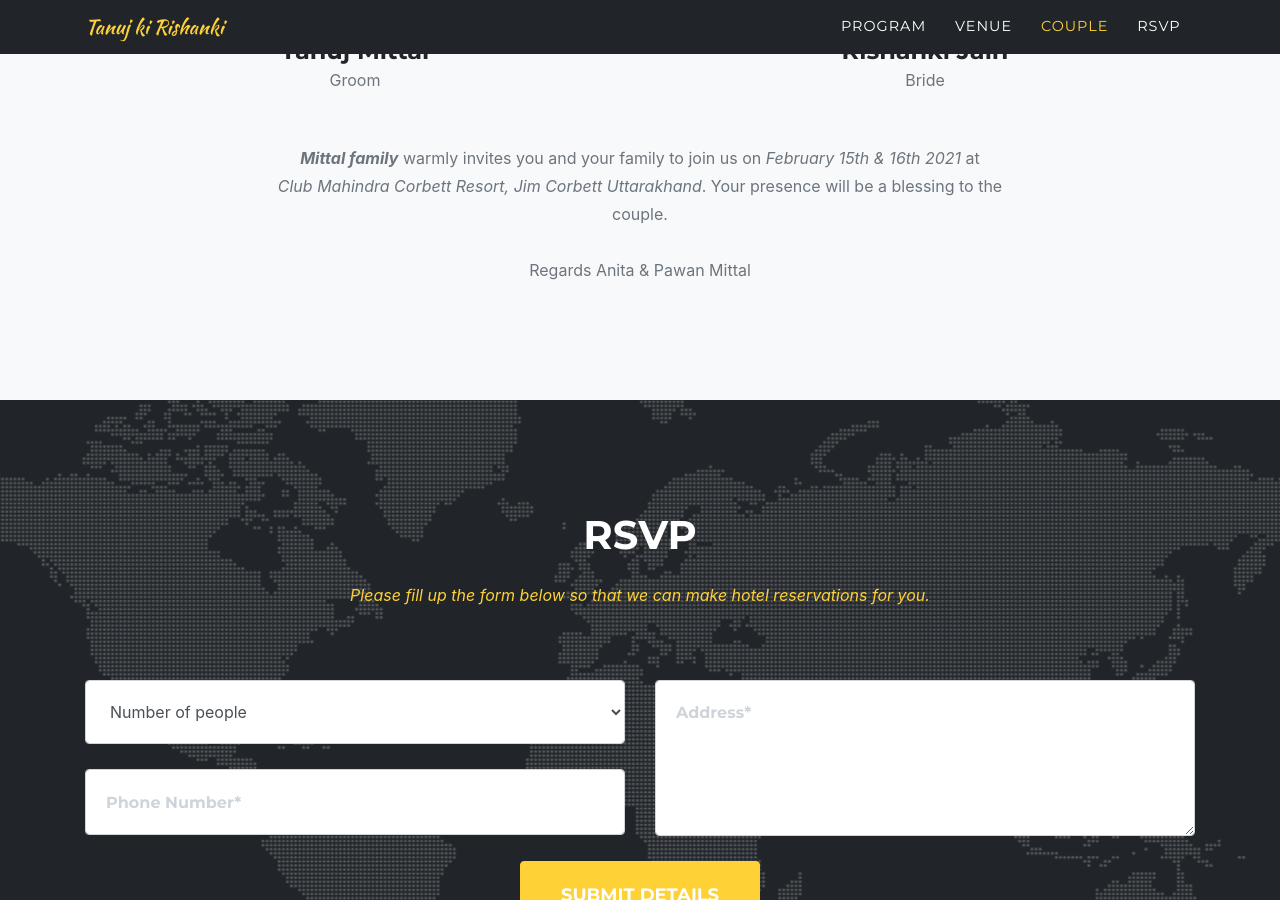
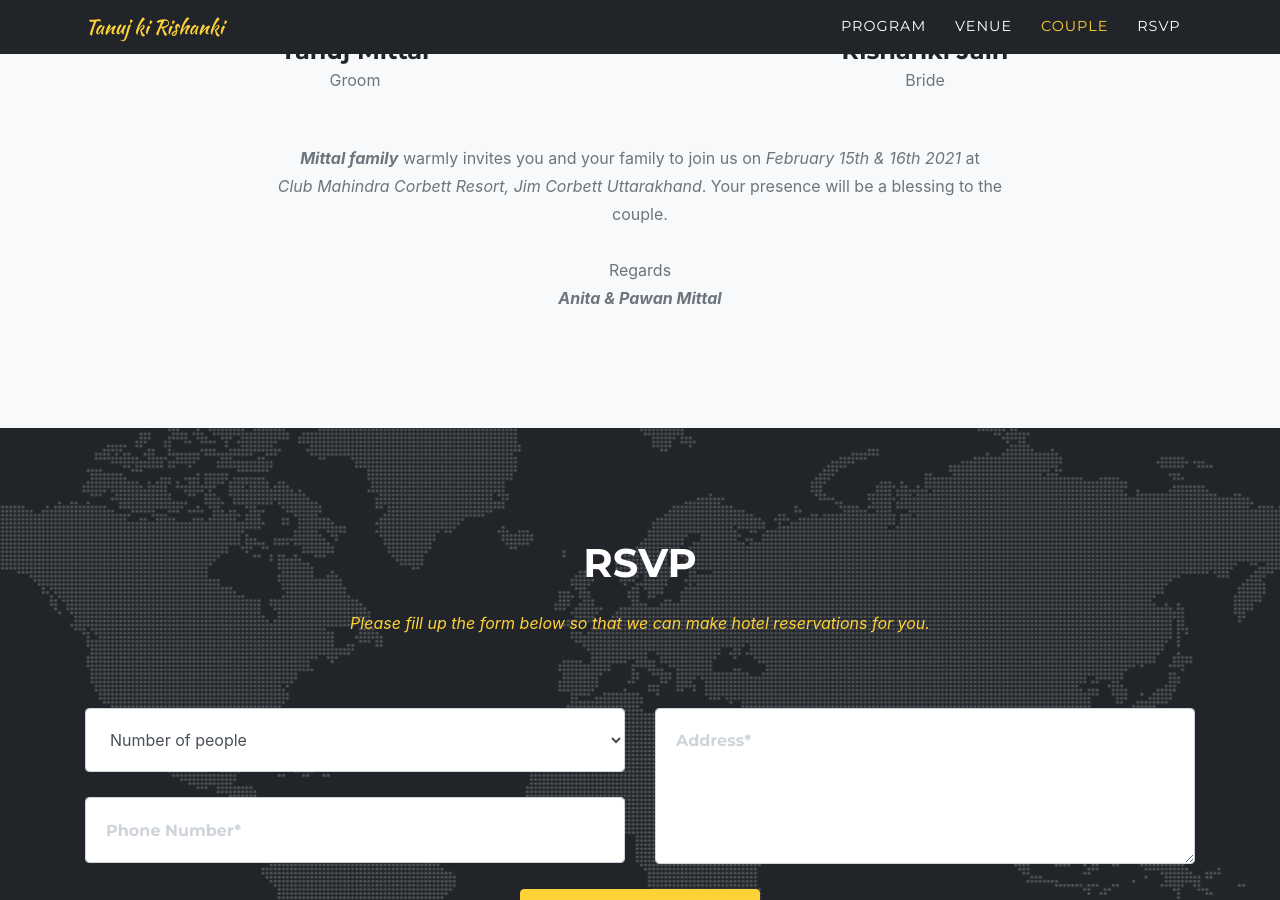
Before and after one commit to gitanuj/wedding-site, a Jekyll site: the page built from index.md, in a window 1280 px wide and 900 px high, scrolled down 4939 px. Built offline with Jekyll 4.4.1, drawn with Linux system fonts in a browser that asks for light colours; some web fonts are replaced.

Commit message:
Update text

```diff
--- a/_data/sitetext.yml
+++ b/_data/sitetext.yml
@@ -40,7 +40,7 @@ venue:
 
 team:
     title: "Meet the couple"
-    subtext: "***Mittal family*** warmly invites you and your family to join us on *February 15th & 16th 2021* at *Club&nbsp;Mahindra&nbsp;Corbett&nbsp;Resort, Jim&nbsp;Corbett&nbsp;Uttarakhand*. Your presence will be a blessing to the couple.<br/><br/>Regards Anita & Pawan Mittal"
+    subtext: "***Mittal family*** warmly invites you and your family to join us on *February 15th & 16th 2021* at *Club&nbsp;Mahindra&nbsp;Corbett&nbsp;Resort, Jim&nbsp;Corbett&nbsp;Uttarakhand*. Your presence will be a blessing to the couple.<br/><br/>Regards<br/>***Anita & Pawan Mittal***"
     section: team
     people:
       - name: "Tanuj Mittal"
```
